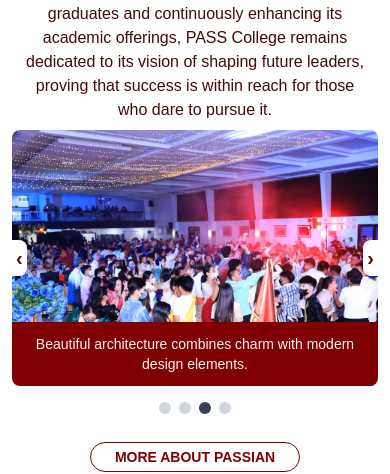
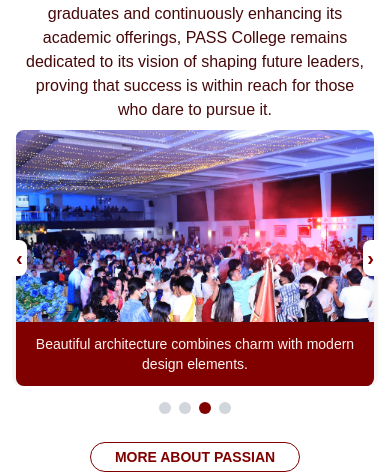
Before and after one commit to mjayhumilde/pass-college-official-website, a React (Vite) app: page / in a window 390 px wide. Shown: the part 2629-3103 px from the top of the page. Built offline with nearby package versions, Linux system fonts and the light colour scheme; a web font is replaced by a local one.

Commit message:
fix the bug on CardSlider component when the rounded corners are remove when sliding the cards.

```diff
--- a/src/components/CardSlider-choosePass.jsx
+++ b/src/components/CardSlider-choosePass.jsx
@@ -58,7 +58,7 @@ const ResponsiveCardSlider = ({ cards }) => {
 
   return (
     <div className="relative w-full px-3 py-0 mx-auto max-w-7xl">
-      <div className="relative h-64 overflow-hidden sm:h-80 md:h-96">
+      <div className="relative h-64 overflow-hidden rounded-lg sm:h-80 md:h-96">
         <div
           className="flex transition-transform duration-500 ease-in-out"
           style={{
@@ -66,14 +66,14 @@ const ResponsiveCardSlider = ({ cards }) => {
           }}
         >
           {cards.map((card) => (
-            <div key={card.id} className="flex-shrink-0 w-full">
-              <div className="relative shadow-lg">
+            <div key={card.id} className="flex-shrink-0 w-full px-1">
+              <div className="relative shadow-lg rounded-lg overflow-hidden">
                 <img
                   src={card.image}
                   alt={`Slide ${card.id}`}
-                  className="object-cover w-full h-64 rounded-lg sm:h-80 md:h-96 "
+                  className="object-cover w-full h-64 sm:h-80 md:h-96"
                 />
-                <div className="absolute bottom-0 left-0 right-0 p-3 text-center bg-red-primary rounded-b-lg text-red-50 ">
+                <div className="absolute bottom-0 left-0 right-0 p-3 text-center bg-red-primary text-red-50">
                   <p className="text-sm sm:text-base">{card.caption}</p>
                 </div>
               </div>
@@ -105,7 +105,7 @@ const ResponsiveCardSlider = ({ cards }) => {
             key={index}
             onClick={() => handleGoToSlide(index)}
             className={`h-3 w-3 rounded-full ${
-              activeIndex === index ? "bg-gray-700" : "bg-gray-300"
+              activeIndex === index ? "bg-red-primary" : "bg-gray-300"
             }`}
             aria-label={`Go to slide ${index + 1}`}
           />
@@ -183,7 +183,7 @@ const DesktopCardSlider = ({ cards }) => {
           }}
         >
           {cards.map((card) => (
-            <div key={card.id} className="flex-shrink-0 w-1/3 px-2 ">
+            <div key={card.id} className="flex-shrink-0 w-1/3 px-2">
               <div className="relative overflow-hidden rounded-lg shadow-lg">
                 <img
                   src={card.image}
```
